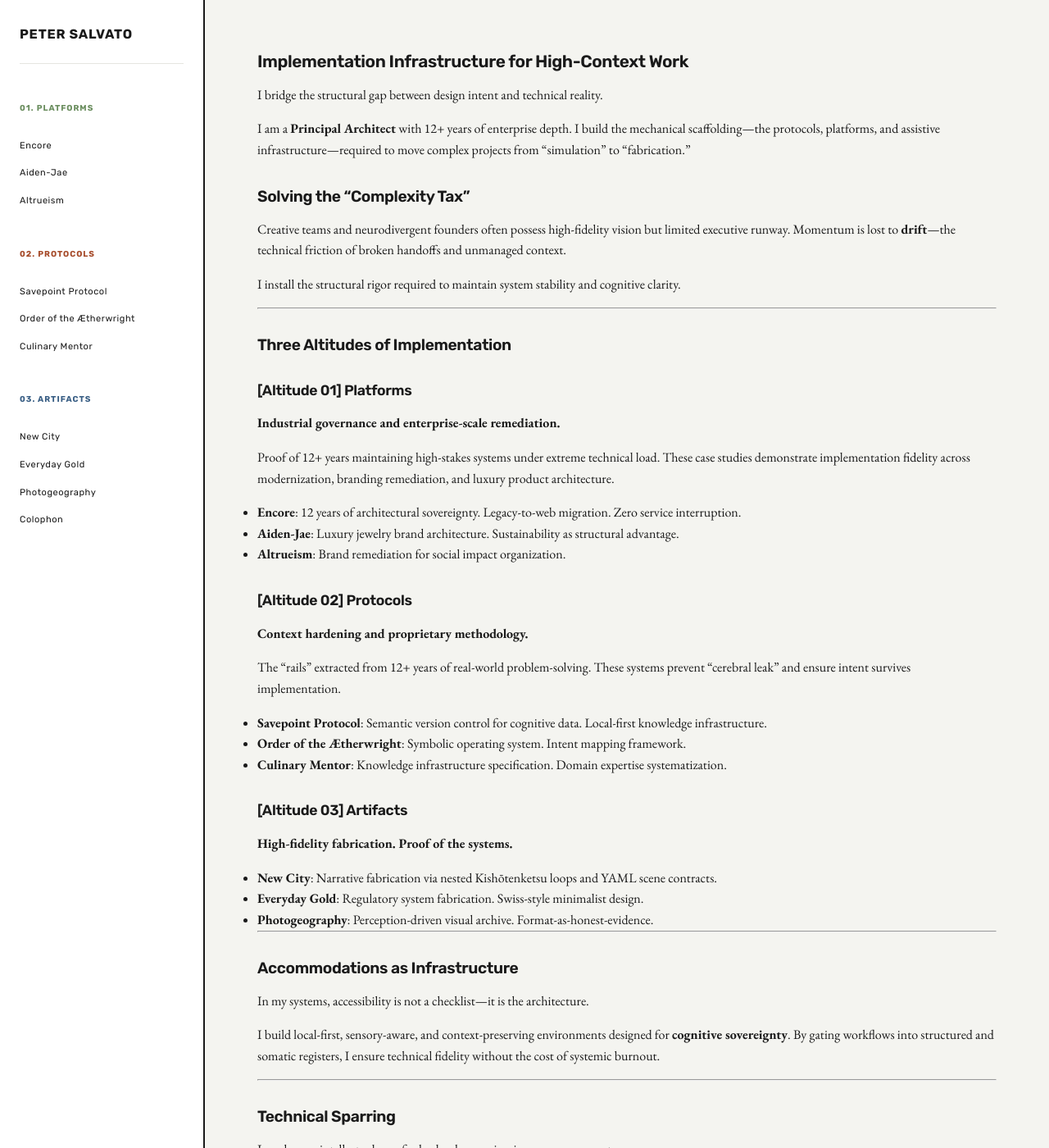
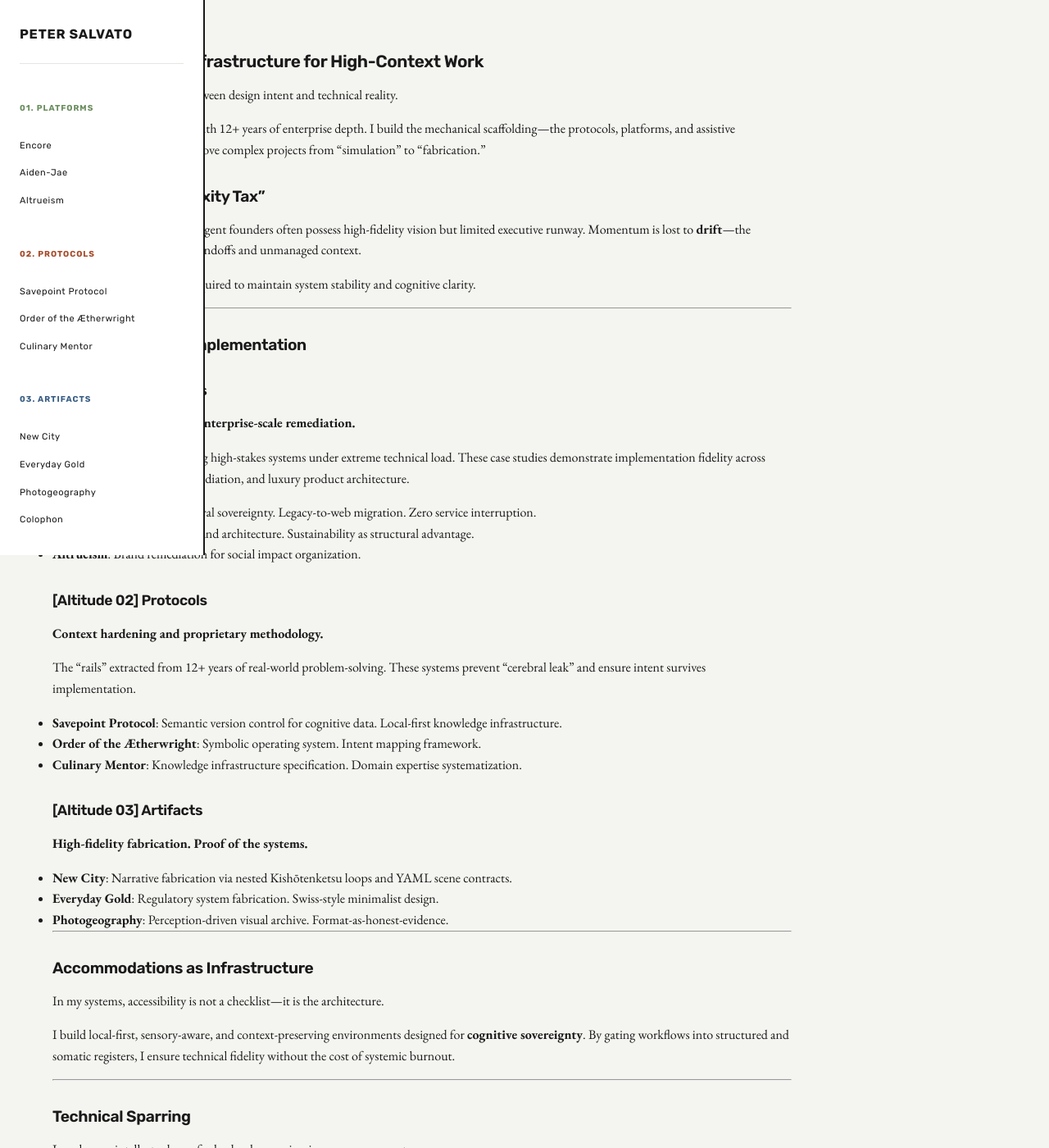
Before and after one commit to PeterSalvato/petersalvato-constellation, a Jekyll site: the page built from index.md, in a window 1280 px wide and 1400 px high. Shown: the whole window at 82% size. Built offline with Jekyll 4.4.1, drawn with Linux system fonts in a browser that asks for light colours.

Commit message:
sidebar adjustments

```diff
--- a/assets/css/main.scss
+++ b/assets/css/main.scss
@@ -57,7 +57,7 @@ html, body {
 }
 
 body {
-  display: flex;
+  display: block;
   background-color: $color-background;
   color: $color-text;
   font-family: $font-serif;
@@ -115,12 +115,12 @@ a {
 // ============================================================================
 
 #sidebar-nav {
-  width: $sidebar-width;
   background-color: $color-white;
   border-right: 2px solid $color-text;
   padding: $padding-standard $padding-medium;
   position: fixed;
-  height: 100vh;
+  width: $sidebar-width;
+  //height: 100vh;
   overflow-y: auto;
   font-family: $font-sans;
   z-index: 100;
@@ -205,7 +205,7 @@ a {
 // ============================================================================
 
 #main-content {
-  margin-left: $sidebar-width;
+  padding-left: $sidebar-width;
   flex: 1;
   width: calc(100% - #{$sidebar-width});
   padding: $padding-large $padding-large;
```
